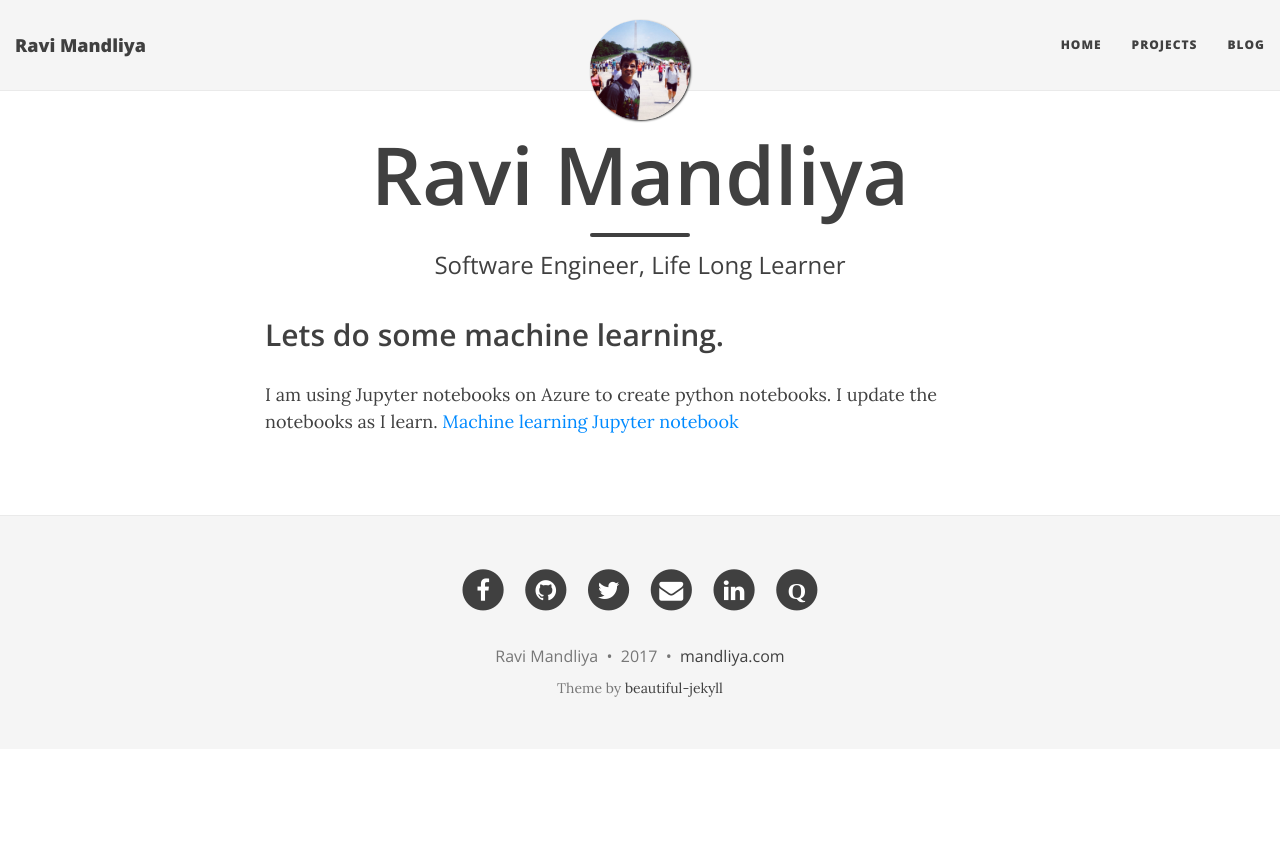
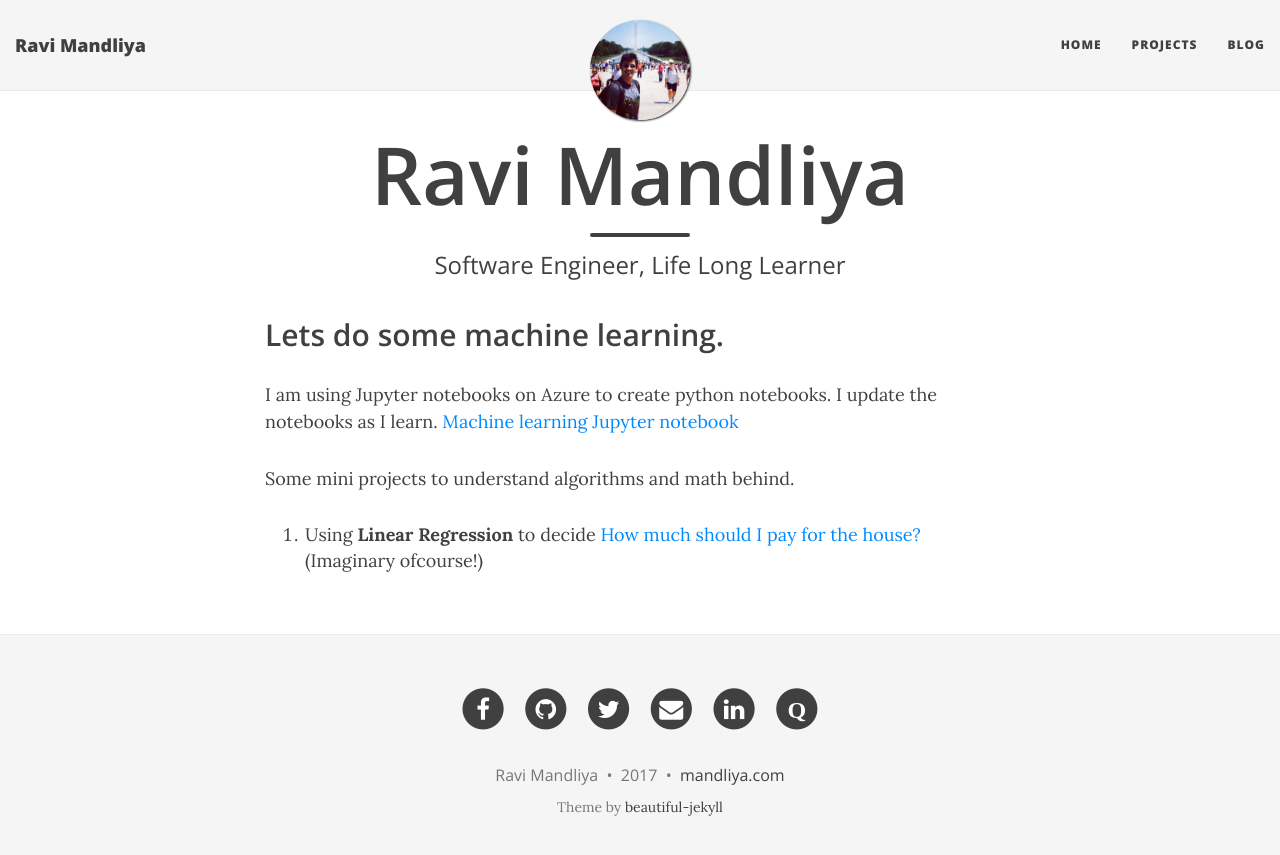
Before and after one commit to mandliya/mandliya.github.io.back, a Jekyll site: the page built from ml-journey.md, in a window 1280 px wide. Shown: the top 855 px of the page. Built offline with Jekyll 4.4.1, drawn with Linux system fonts in a browser that asks for light colours; nearby versions of some CDN libraries.

Commit message:
Update ml-journey.md

```diff
--- a/ml-journey.md
+++ b/ml-journey.md
@@ -7,3 +7,7 @@ subtitle: Software Engineer, Life Long Learner
 ## Lets do some machine learning.
 
 I am using Jupyter notebooks on Azure to create python notebooks. I update the notebooks as I learn. [Machine learning Jupyter notebook](https://notebooks.azure.com/library/mlprac)
+
+Some mini projects to understand algorithms and math behind.
+
+1. Using **Linear Regression** to decide [How much should I pay for the house?](https://notebooks.azure.com/library/mlprac/html/How%20much%20should%20I%20pay%20for%20the%20house!.ipynb) (Imaginary ofcourse!)
```
